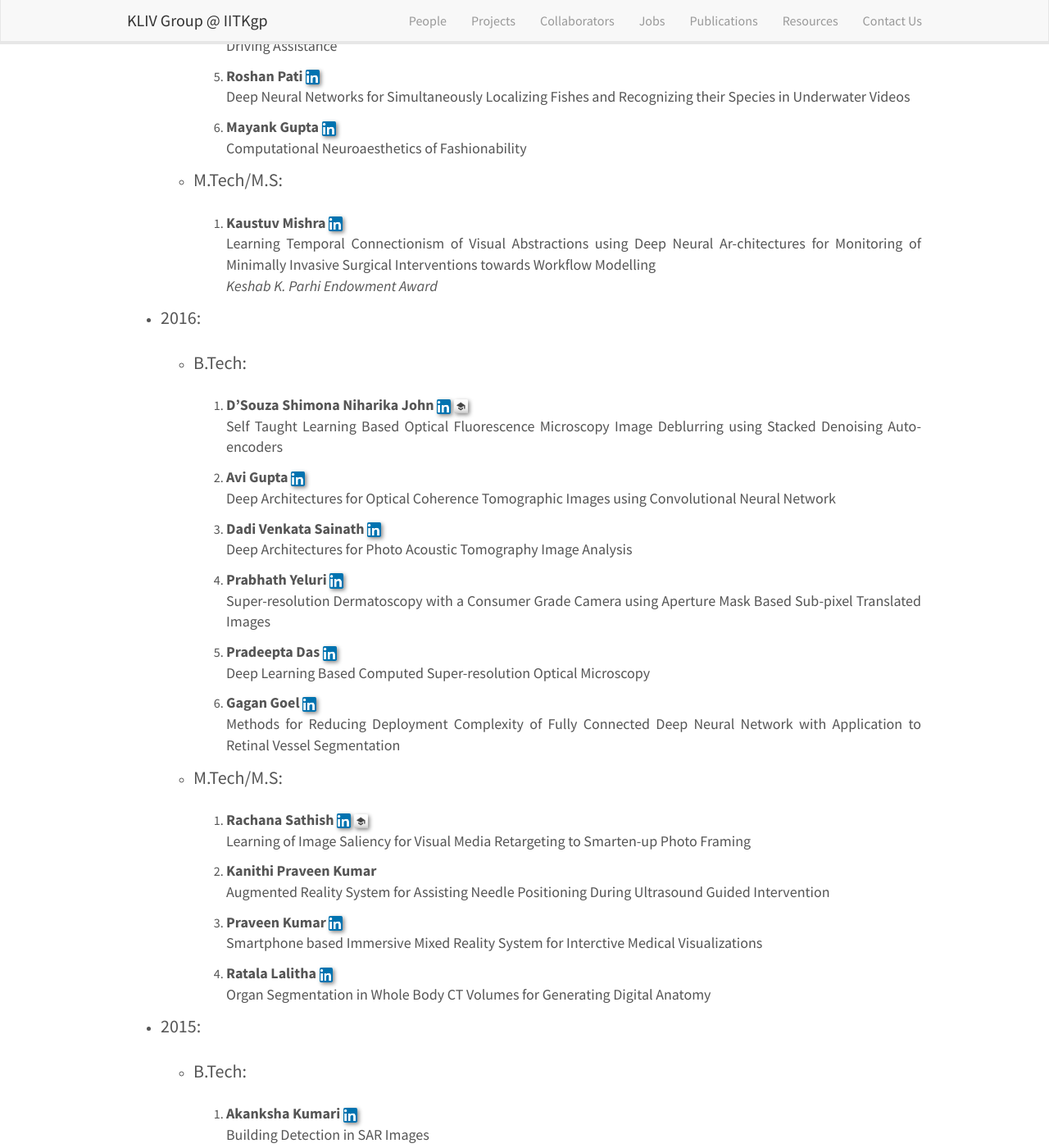
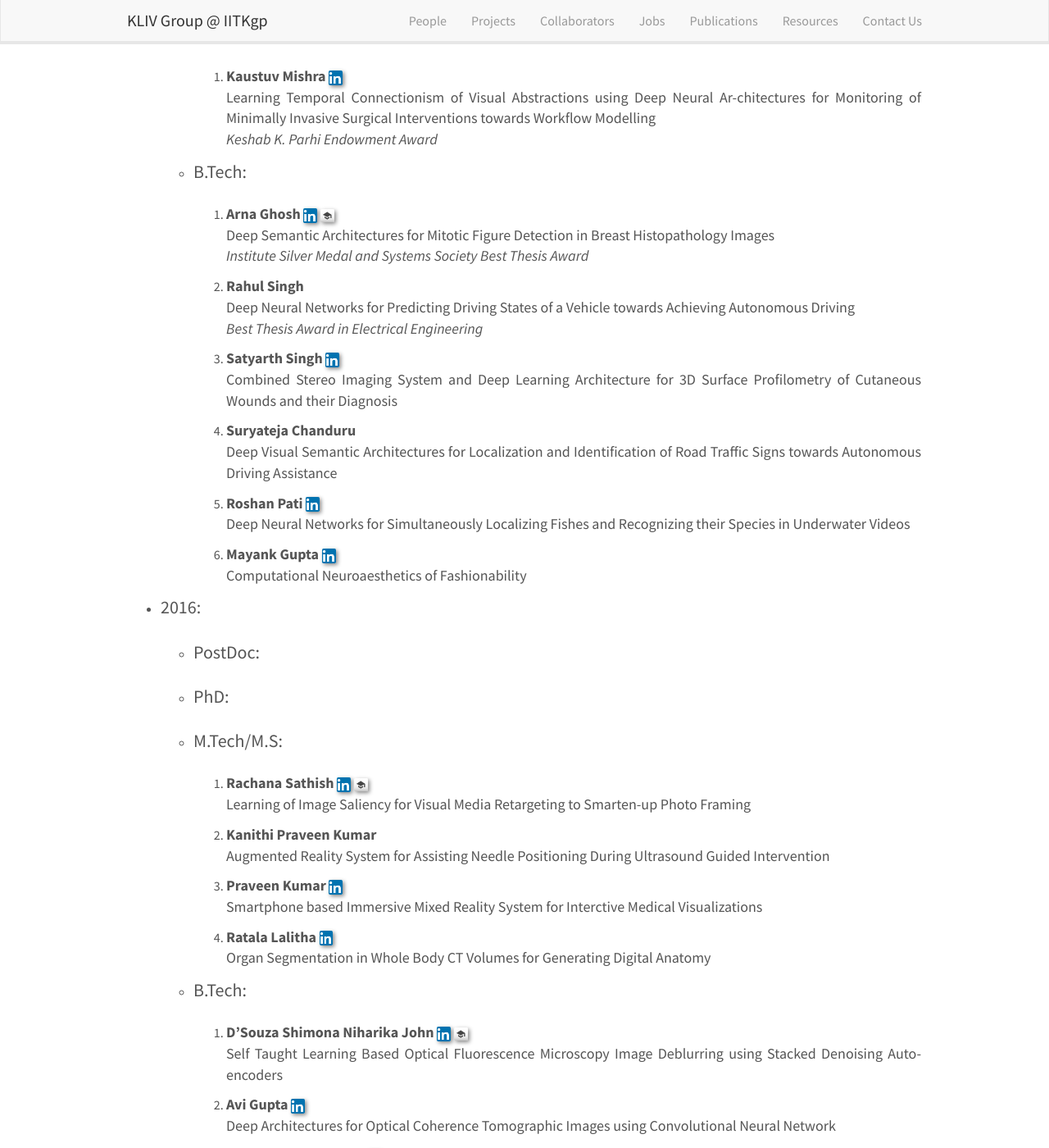
Before and after one commit to iitkliv/iitkliv.github.io, a Jekyll site: the page built from _pages/alumni.md, in a window 1280 px wide and 1400 px high, scrolled down 747 px. Shown: the whole window at 82% size. Built offline with Jekyll 4.4.1, drawn with Linux system fonts in a browser that asks for light colours; nearby versions of some CDN libraries; some of the changed text lies outside the part shown.

Commit message:
add phd and postdoc to alumni page

```diff
--- a/_pages/alumni.md
+++ b/_pages/alumni.md
@@ -14,10 +14,27 @@
 <li> <div style="font-size: 22px;">{{ year }}: </div> <br>
 <ul>
 
-<li> <div style="font-size: 22px;">B.Tech: </div> <br>
+<li> <div style="font-size: 22px;">PostDoc: </div> <br>
    <ol>
         {% for p in site.data.people %}
-        {% if p.type == "alumni" and p.course == "B.Tech" %}
+        {% if p.type == "alumni" and p.course == "PostDoc" %}
+        {% if year contains p.year %}
+            <li>
+                <p style="font-size: 18px; text-align: justify;">
+                <strong>{{ p.name }}</strong>{% if p.url.linkedin %} <a href="{{ p.url.linkedin }}" target="_blank"><img style="border:0px;margin:0px;" width="2%" src="{{ site.url }}{{ site.baseurl }}/images/icons/linkedin.png" /></a>{% endif %}
+                {% if p.url.gscholar %} <a href="{{ p.url.gscholar }}" target="_blank"><img style="border:0px;margin:0px;" width="2%" src="{{ site.url }}{{ site.baseurl }}/images/icons/gscholar.png" /></a>{% endif %}<br /> {{ p.info }}<br /> <i>{{ p.award}}</i>
+                </p>
+            </li>
+        {% endif %}
+        {% endif %}
+        {% endfor %}
+   </ol>
+</li>
+
+<li> <div style="font-size: 22px;">PhD: </div> <br>
+   <ol>
+        {% for p in site.data.people %}
+        {% if p.type == "alumni" and p.course == "PhD" %}
         {% if year contains p.year %}
             <li>
                 <p style="font-size: 18px; text-align: justify;">
@@ -38,6 +55,23 @@
         {% if year contains p.year %}
             <li>
                 <p style="font-size: 18px; text-align: justify;">
+                <strong>{{ p.name }}</strong>{% if p.url.linkedin %} <a href="{{ p.url.linkedin }}" target="_blank"><img style="border:0px;margin:0px;" width="2%" src="{{ site.url }}{{ site.baseurl }}/images/icons/linkedin.png" /></a>{% endif %}
+                {% if p.url.gscholar %} <a href="{{ p.url.gscholar }}" target="_blank"><img style="border:0px;margin:0px;" width="2%" src="{{ site.url }}{{ site.baseurl }}/images/icons/gscholar.png" /></a>{% endif %}<br /> {{ p.info }}<br /> <i>{{ p.award}}</i>
+                </p>
+            </li>
+        {% endif %}
+        {% endif %}
+        {% endfor %}
+   </ol>
+</li>
+
+<li> <div style="font-size: 22px;">B.Tech: </div> <br>
+   <ol>
+        {% for p in site.data.people %}
+        {% if p.type == "alumni" and p.course == "B.Tech" %}
+        {% if year contains p.year %}
+            <li>
+                <p style="font-size: 18px; text-align: justify;">
                 <strong>{{ p.name }}</strong> {% if p.url.linkedin %} <a href="{{ p.url.linkedin }}" target="_blank"><img style="border:0px;margin:0px;" width="2%" src="{{ site.url }}{{ site.baseurl }}/images/icons/linkedin.png" /></a>{% endif %}
                 {% if p.url.gscholar %} <a href="{{ p.url.gscholar }}" target="_blank"><img style="border:0px;margin:0px;" width="2%" src="{{ site.url }}{{ site.baseurl }}/images/icons/gscholar.png" /></a>{% endif %}<br /> {{ p.info }}<br /> <i>{{ p.award}}</i>
                 </p>
```
Also changed, not shown: _data/people.yml (+25 -14 lines).
